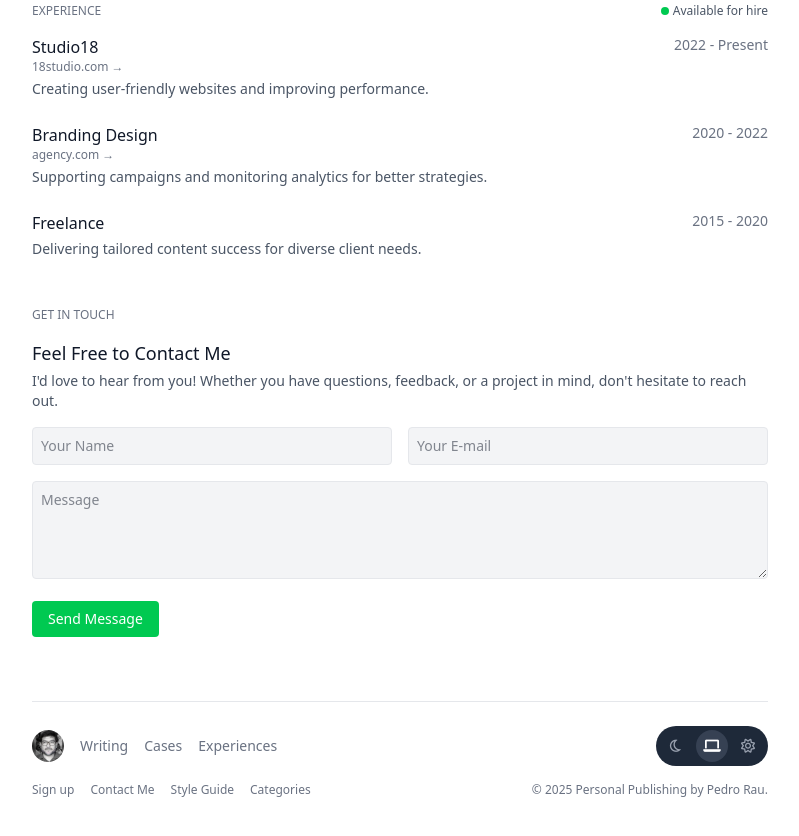
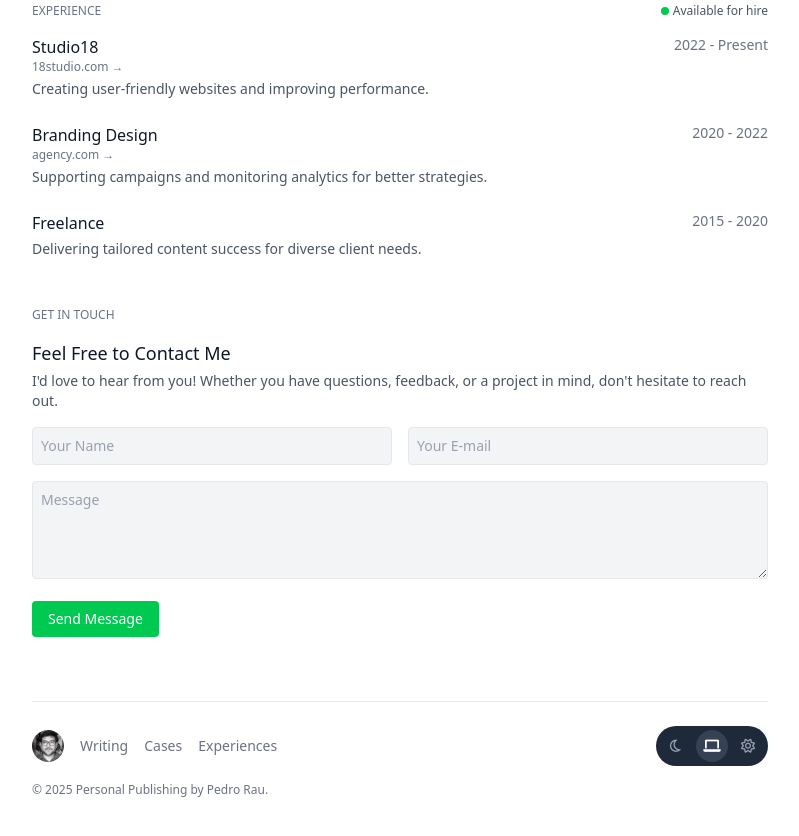
Before and after one commit to pedrorau/blog, a website: page index.html in a window 1280 px wide. Shown: the part 1983-2819 px from the top of the page, without its empty margins (240-1039 px from the left). Drawn offline with Linux system fonts and the light colour scheme.

Commit message:
chore: update form to send message

```diff
--- a/index.html
+++ b/index.html
@@ -19,8 +19,6 @@
         alt="Pedro Rau"
         class="w-full h-full object-cover object-center"
       />
-      <!-- Capa oscura para mejorar contraste -->
-      <!--<div class="absolute inset-0 bg-black bg-opacity-40"></div>-->
     </header>
 
     <!-- Profile Section -->
@@ -31,7 +29,7 @@
           <img
             src="./images/yop.jpeg"
             alt="Profile"
-            class="rounded-full w-16 h-16 object-cover border-4 border-black"
+            class="rounded-full w-16 h-16 object-cover border-4 border-black dark:border-gray-200"
           />
         </div>
 
@@ -414,23 +412,26 @@
             a project in mind, don't hesitate to reach out.
           </p>
 
-          <form class="space-y-4">
+          <form class="space-y-4" data-netlify="true" name="contact">
             <div class="grid grid-cols-2 gap-4">
               <input
                 type="text"
+                name="name"
                 placeholder="Your Name"
-                class="bg-gray-100 border border-gray-200 rounded p-2 text-sm"
+                class="bg-gray-100 border border-gray-200 rounded p-2 text-sm placeholder-gray-400 dark:placeholder-gray-500"
               />
               <input
                 type="email"
+                name="email"
                 placeholder="Your E-mail"
-                class="bg-gray-100 border border-gray-200 rounded p-2 text-sm"
+                class="bg-gray-100 border border-gray-200 rounded p-2 text-sm placeholder-gray-400 dark:placeholder-gray-500"
               />
             </div>
             <textarea
+              name="message"
               placeholder="Message"
               rows="4"
-              class="w-full bg-gray-100 border border-gray-200 rounded p-2 text-sm"
+              class="w-full bg-gray-100 border border-gray-200 rounded p-2 text-sm placeholder-gray-400 dark:placeholder-gray-500"
             ></textarea>
             <div>
               <button
@@ -473,12 +474,6 @@
         </div>
 
         <div class="mt-4 text-xs text-gray-500 dark:text-gray-200 flex justify-between">
-          <div class="flex space-x-4">
-            <a href="#" class="hover:text-gray-800 dark:text-gray-400">Sign up</a>
-            <a href="#" class="hover:text-gray-800 dark:text-gray-400">Contact Me</a>
-            <a href="#" class="hover:text-gray-800 dark:text-gray-400">Style Guide</a>
-            <a href="#" class="hover:text-gray-800 dark:text-gray-400">Categories</a>
-          </div>
           <p>© 2025 Personal Publishing by Pedro Rau.</p>
         </div>
       </footer>
```
Also changed, not shown: dist/output.css, 1 other file.
